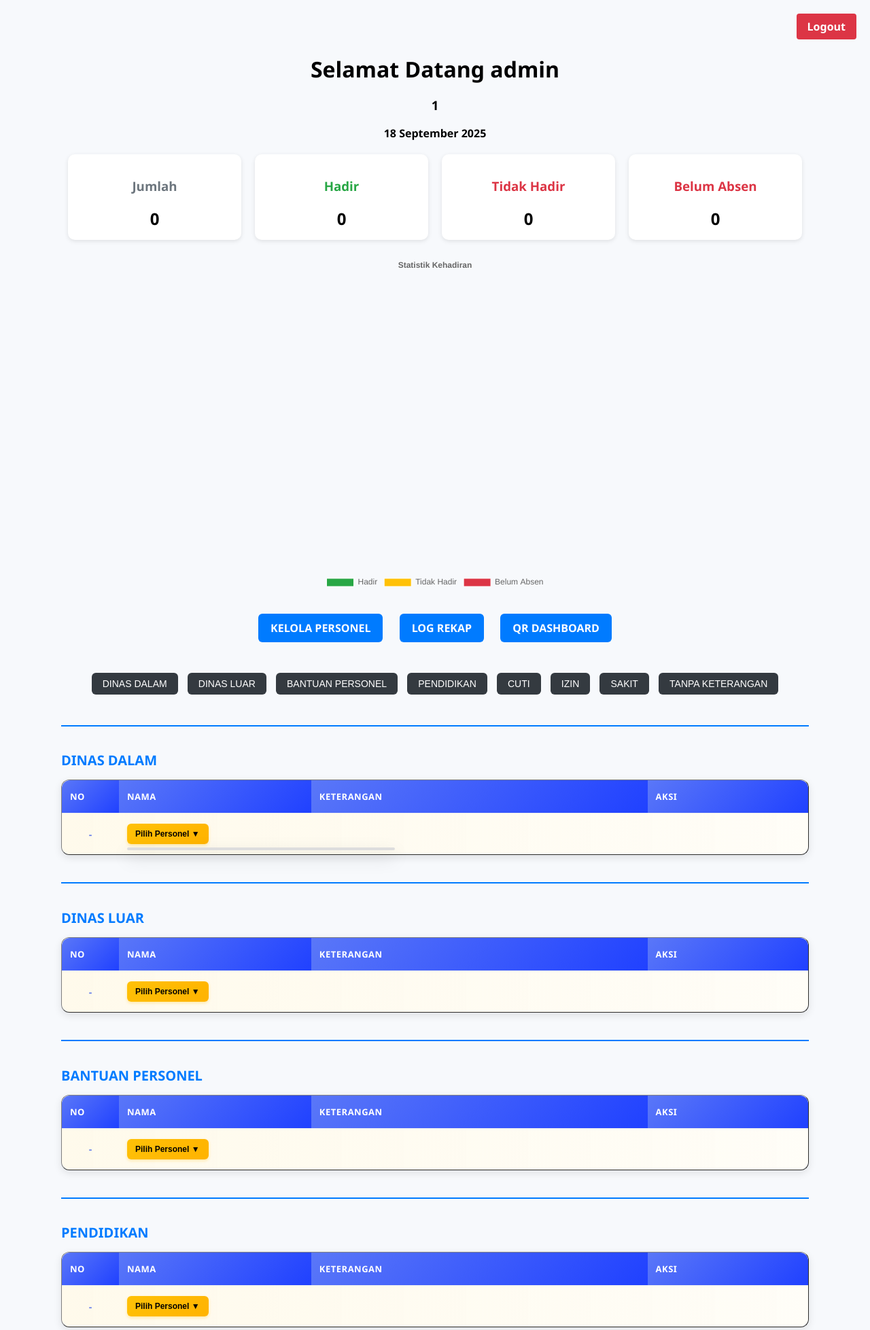
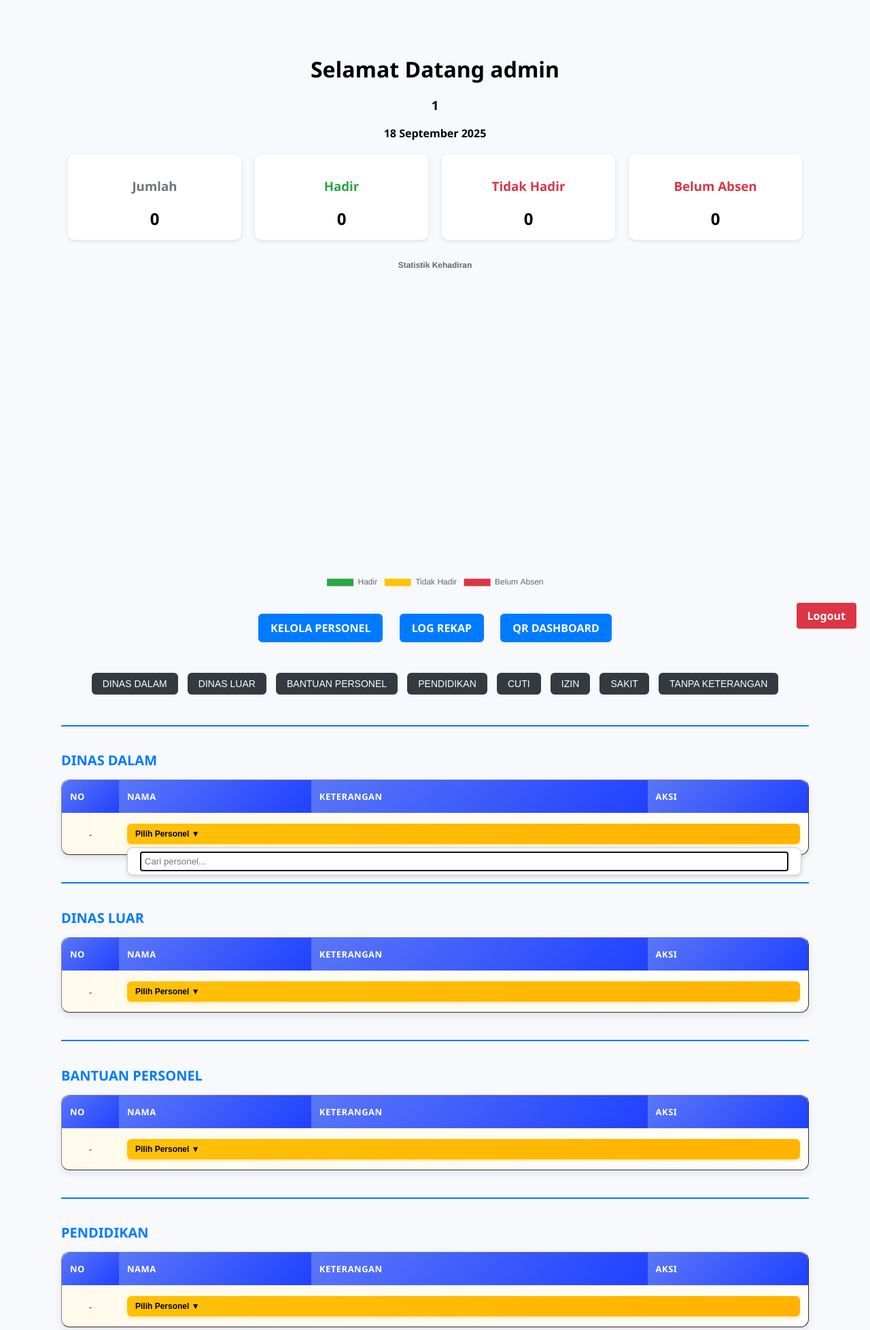
Before and after one commit to Anggairm/persen, a PHP site: page /admin/dashboard.php in a window 1280 px wide, after a click on "Pilih Personel ▼". Shown: the top 1957 px of the page at 68% size. Run offline with PHP 8.4, Linux system fonts and the light colour scheme; the visitor is signed in with stand-in values (Sample User, id 1); data comes from the database, SQL or seed files in the repository.

Commit message:
update fitur seacrh keterangan

```diff
--- a/admin/dashboard.php
+++ b/admin/dashboard.php
@@ -183,6 +183,57 @@
         .edit-btn:hover {
             background-color: #e0a800;
         }
+
+        .dropdown-belum {
+            position: relative;
+            display: inline-block;
+            width: 100%;
+        }
+
+        .dropdown-toggle {
+            padding: 8px 12px;
+            width: 100%;
+            cursor: pointer;
+        }
+
+        .dropdown-menu {
+            display: none;
+            position: absolute;
+            background: #fff;
+            border: 1px solid #ccc;
+            width: 100%;
+            max-height: 250px;
+            overflow-y: auto;
+            z-index: 1000;
+            box-shadow: 0 2px 6px rgba(0, 0, 0, 0.15);
+        }
+
+        .dropdown-belum.open .dropdown-menu {
+            display: block;
+        }
+
+        .dropdown-search {
+            width: 95%;
+            margin: 5px auto;
+            display: block;
+            padding: 6px;
+            border: 1px solid #ccc;
+        }
+
+        .dropdown-list {
+            list-style: none;
+            margin: 0;
+            padding: 0;
+        }
+
+        .dropdown-list li {
+            padding: 6px 10px;
+            cursor: pointer;
+        }
+
+        .dropdown-list li:hover {
+            background: #f0f0f0;
+        }
     </style>
 </head>
 
@@ -309,13 +360,18 @@
                                 <td colspan="3">
                                     <div class="dropdown-belum">
                                         <button type="button" class="dropdown-toggle">Pilih Personel ▼</button>
-                                        <ul class="dropdown-menu">
+                                        <div class="dropdown-menu">
+                                            <!-- Kolom pencarian -->
+                                            <input type="text" class="dropdown-search" placeholder="Cari personel...">
+
+                                            <ul class="dropdown-list">
                                                 <?php foreach ($personel_belum_absen as $p): ?>
                                                     <li data-id="<?= $p['id'] ?>">
                                                         <?= htmlspecialchars($p['pangkat'] . ' ' . $p['korps'] . ' ' . $p['nama']) ?>
                                                     </li>
                                                 <?php endforeach; ?>
                                             </ul>
+                                        </div>
                                     </div>
                                 </td>
                             </tr>
@@ -428,6 +484,47 @@
                 }
             });
         });
+
+        document.addEventListener('DOMContentLoaded', function () {
+            document.querySelectorAll('.dropdown-belum').forEach(function (dropdown) {
+                const toggle = dropdown.querySelector('.dropdown-toggle');
+                const menu = dropdown.querySelector('.dropdown-menu');
+                const search = dropdown.querySelector('.dropdown-search');
+                const items = dropdown.querySelectorAll('.dropdown-list li');
+
+                // Buka/tutup dropdown
+                toggle.addEventListener('click', function (e) {
+                    e.stopPropagation();
+                    document.querySelectorAll('.dropdown-belum').forEach(d => d.classList.remove('open'));
+                    dropdown.classList.toggle('open');
+                    search.focus();
+                });
+
+                // Klik item untuk memilih
+                items.forEach(item => {
+                    item.addEventListener('click', function () {
+                        toggle.textContent = this.textContent;
+                        toggle.dataset.id = this.dataset.id;
+                        dropdown.classList.remove('open');
+                    });
+                });
+
+                // Filter pencarian
+                search.addEventListener('input', function () {
+                    const term = this.value.toLowerCase();
+                    items.forEach(item => {
+                        const text = item.textContent.toLowerCase();
+                        item.style.display = text.includes(term) ? 'block' : 'none';
+                    });
+                });
+            });
+
+            // Klik di luar dropdown menutup menu
+            document.addEventListener('click', function () {
+                document.querySelectorAll('.dropdown-belum').forEach(d => d.classList.remove('open'));
+            });
+        });
+
 
 
         document.addEventListener('click', function (e) {
```
Also changed, not shown: assets/img/qrcode.png. Lines whose indentation alone changed are shown as unchanged.
